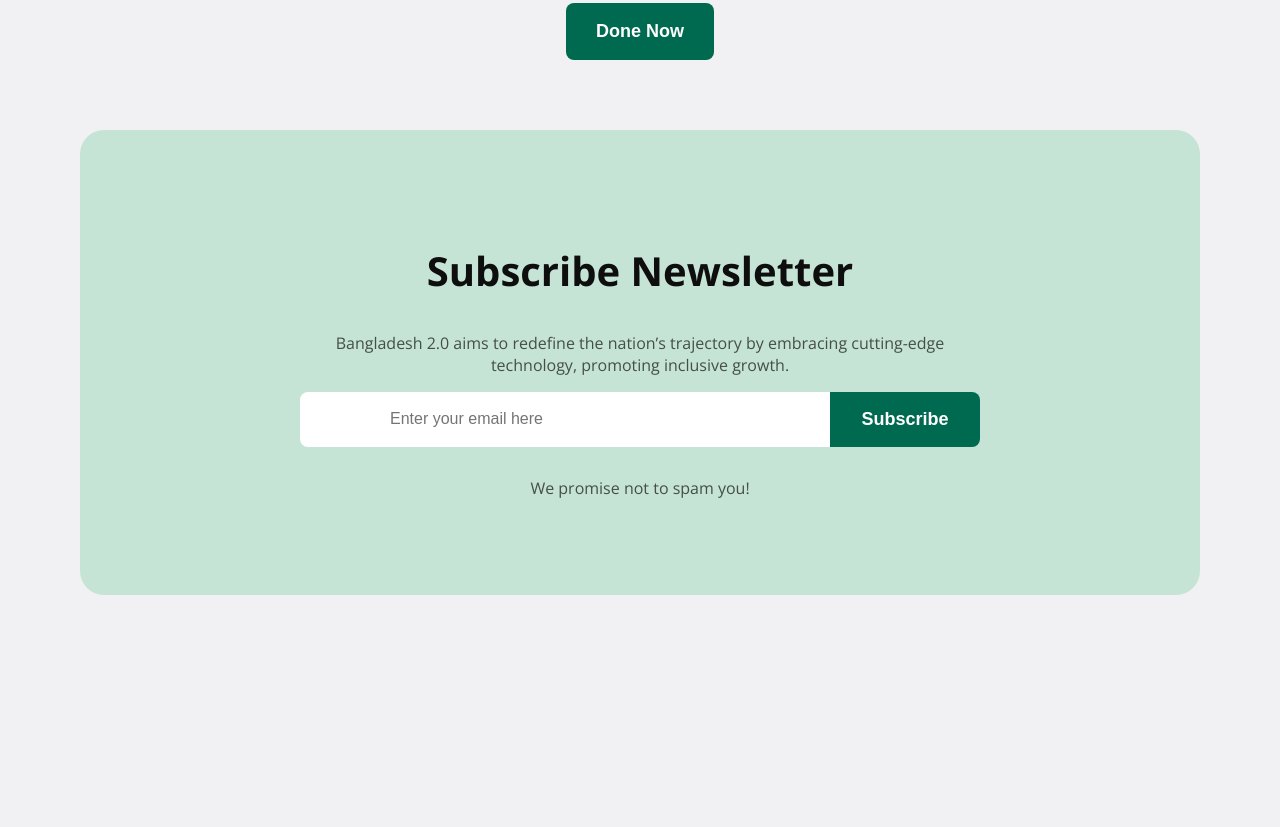
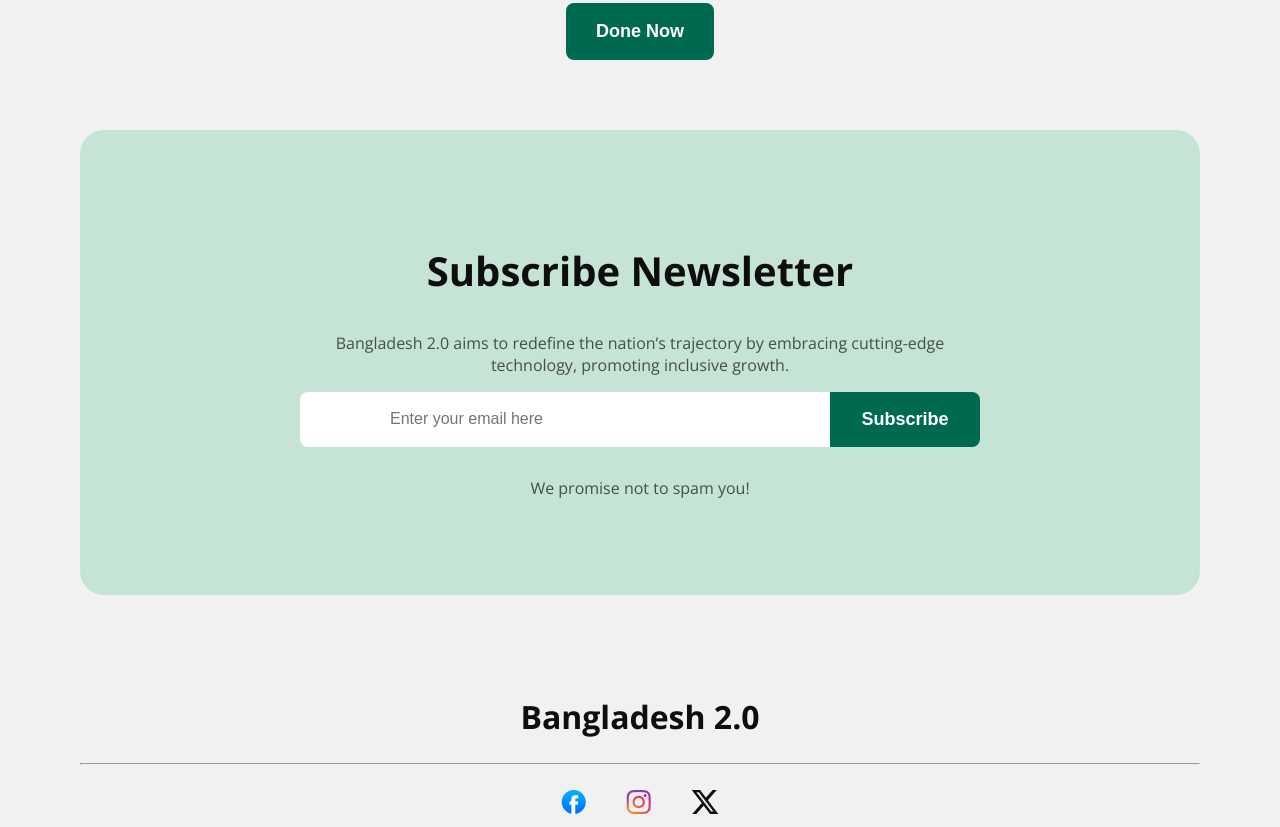
Before and after one commit to mdyousufharun/first-assignment, a plain HTML site: page index.html in a window 1280 px wide. Shown: the part 4609-5436 px from the top of the page. Before the commit the page ends 5212 px from the top, so only its background shows below. Drawn offline with nearby package versions, Linux system fonts and the light colour scheme.

Commit message:
final code push

```diff
--- a/index.html
+++ b/index.html
@@ -159,8 +159,12 @@
             <p class="subs-descriptions">We promise not to spam you!</p>
          </section>
     </main>
-    <footer>
-
+    <footer class="footer-section">
+        <h2 class="last-heading">Bangladesh 2.0</h2>
+        <hr>
+        <div class="img-section">
+            <img src="assets/facebook.png" alt=""><img src="assets/instagram.png" alt=""><img src="assets/x.png" alt="">
+        </div>
     </footer>
 </body>
 </html>
--- a/style/style.css
+++ b/style/style.css
@@ -19,6 +19,13 @@
     border-radius: 8px;
     border: none;
     padding: 18px 30px;
+    transition: background-color 0.3s linear;
+}
+.main-btn:hover {
+    background-color: white;
+    color: #006A50;
+    border: 1px solid #006A50;
+    cursor: pointer;
 }
 .main-color{
     background-color: #F1F1F3;
@@ -235,6 +242,10 @@
     border: 2px solid #0e0e0e3d;
     background-color: white;
 }
+.money-box:hover {
+    background-color: #C6E4D6;
+    cursor: pointer;
+}
 .money-box h2{
     font-size: 35px;
     font-weight: bold;
@@ -284,7 +295,6 @@
     display: flex;
     align-items: flex-start;
 }
-
 .subs-btn{
     font-size: 18px;
     font-weight: 600;
@@ -296,7 +306,6 @@
     display: inline-block;
     margin: 0px;
     width: 150px;
-
 }
 .subscribe-input input{
     padding: 18.5px 90px;
@@ -313,3 +322,17 @@
     margin-top: 30px;
     text-align: center;
 }
+/* footer section style */
+.footer-section{
+    text-align: center;
+    margin-top: 100px;
+}
+.last-heading{
+    font-size: 32px;
+    font-weight: bold;
+    margin-bottom: 25px;
+    color: #0E0E0E;
+}
+.img-section{
+    margin-top: 25px;
+}
```
